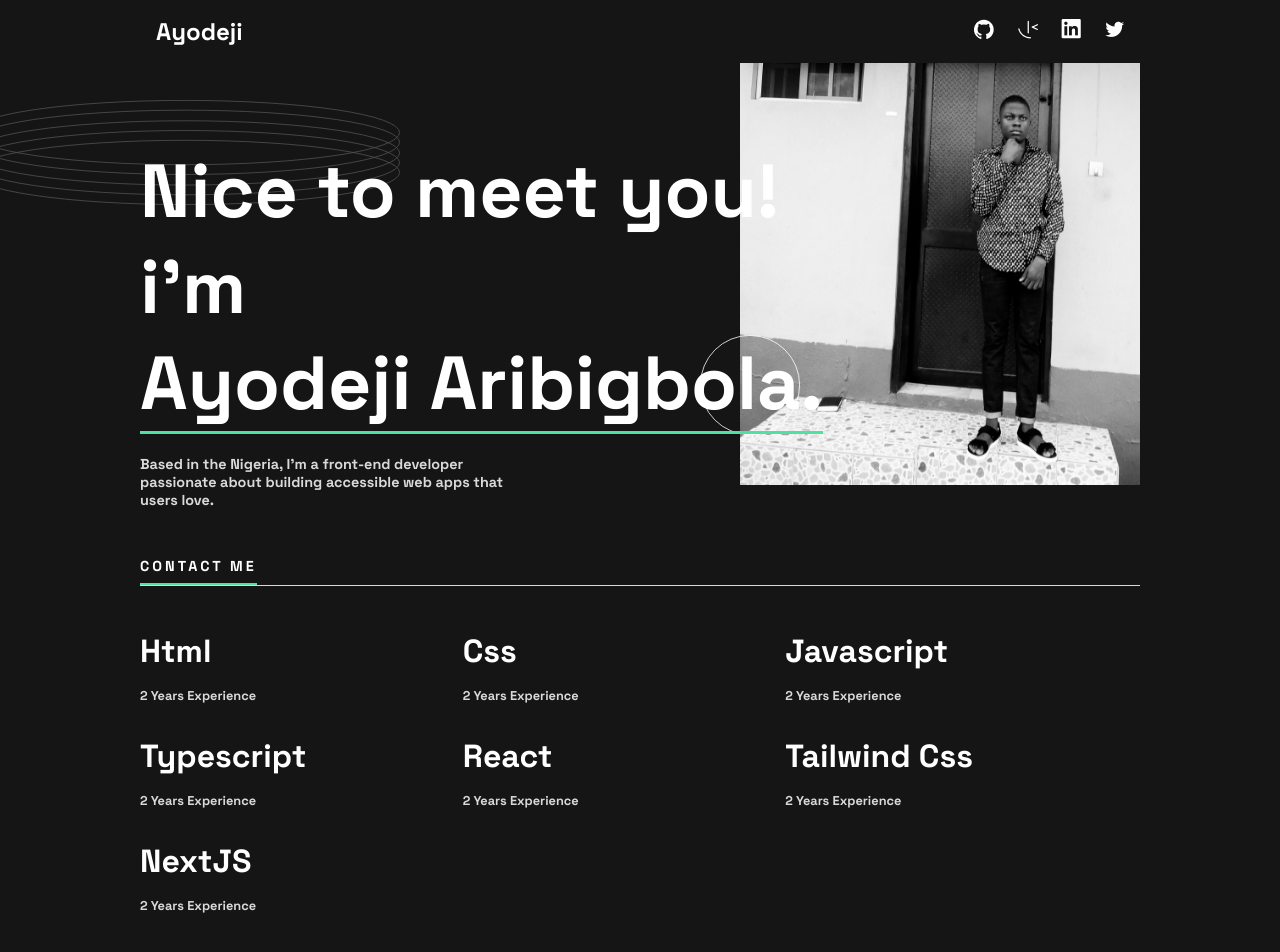
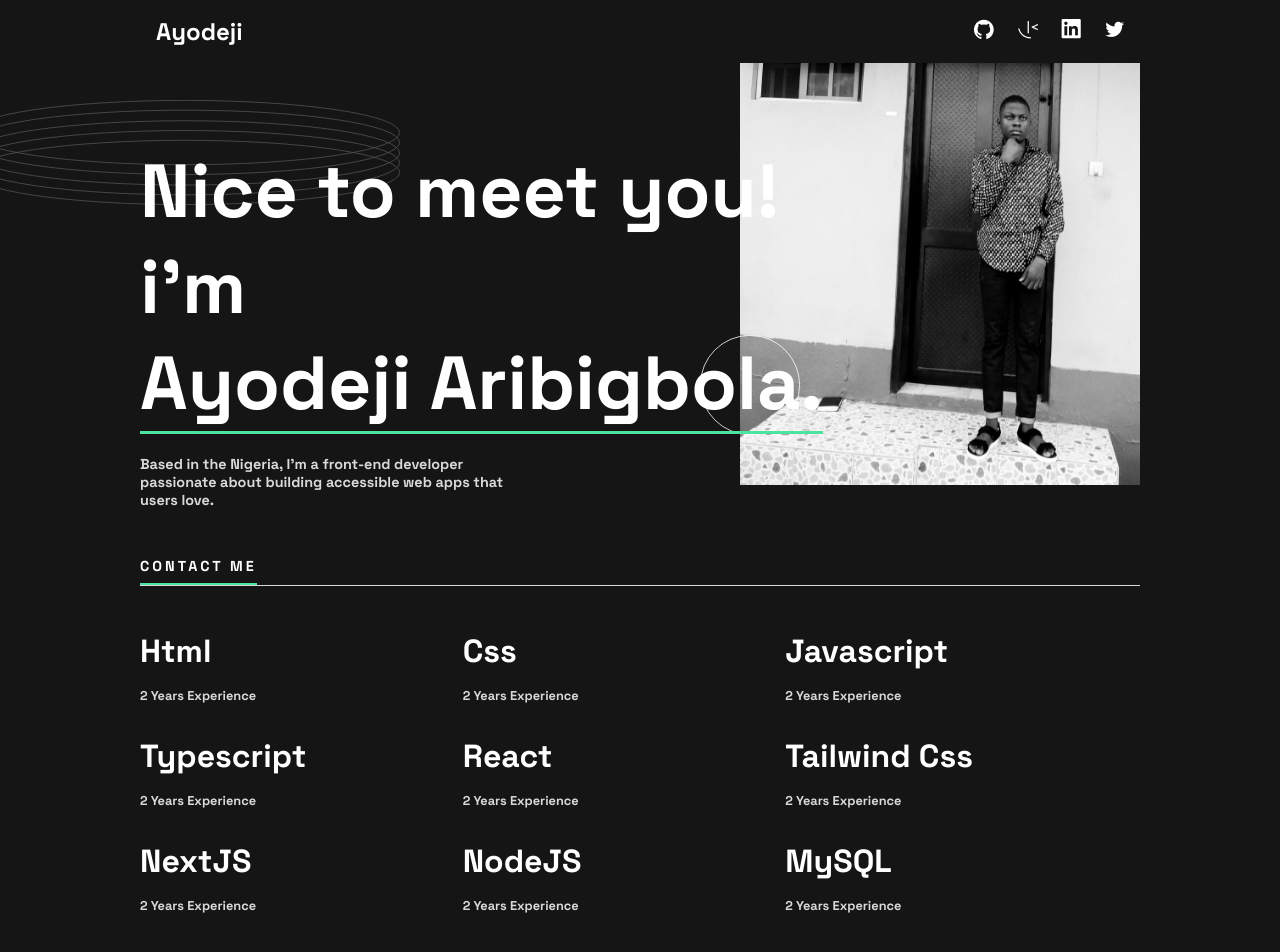
Before and after one commit to deji2ghost/myPortfolio, a React (Create React App) app: page / in a window 1280 px wide. Shown: the top 952 px of the page. Built offline with nearby package versions, Linux system fonts and the light colour scheme.

Commit message:
new commit.

```diff
--- a/src/App.tsx
+++ b/src/App.tsx
@@ -38,6 +38,14 @@
       title:'NextJS',
       yearsOfExp:2,
     },
+    {
+      title:'NodeJS',
+      yearsOfExp:2,
+    },
+    {
+      title:'MySQL',
+      yearsOfExp:2,
+    },
   ]
   const isTab = useMediaQuery({
     query: '(min-width: 600px)'
```
